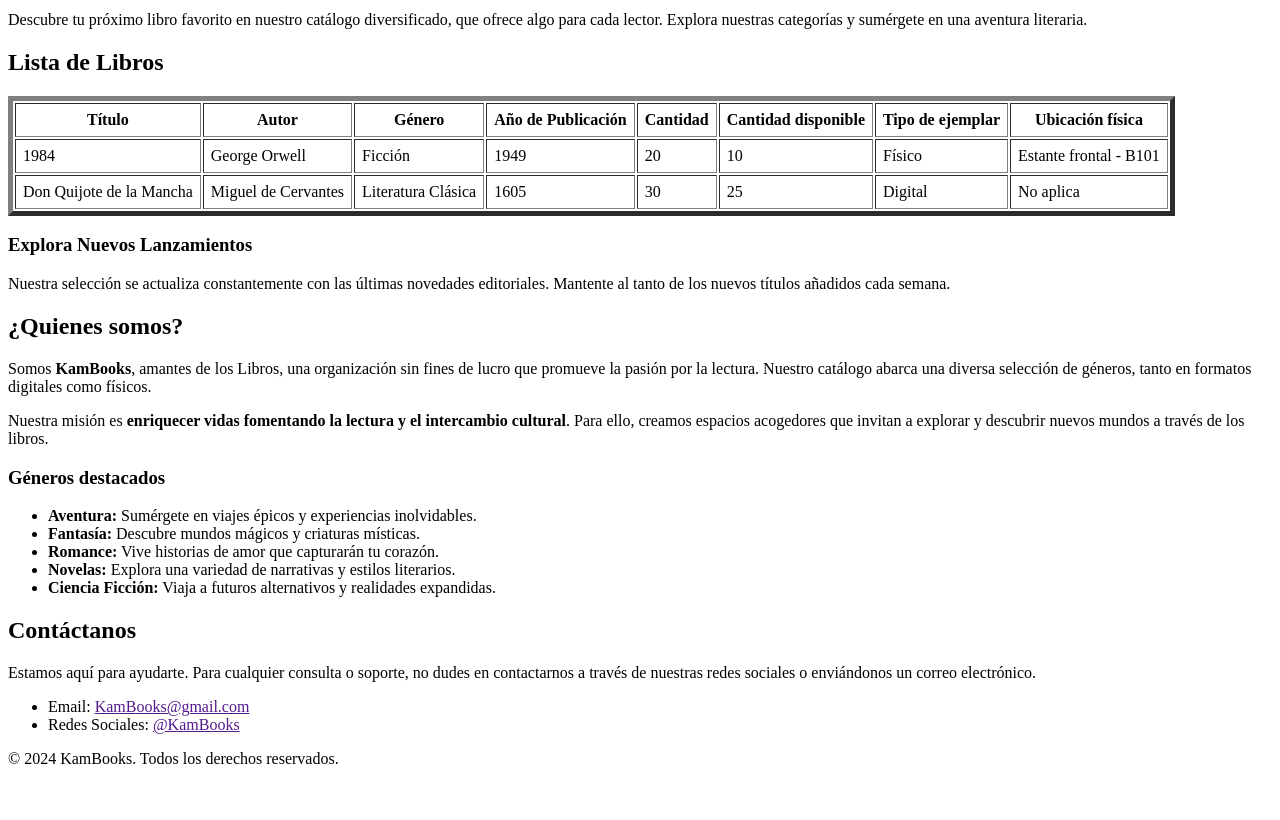
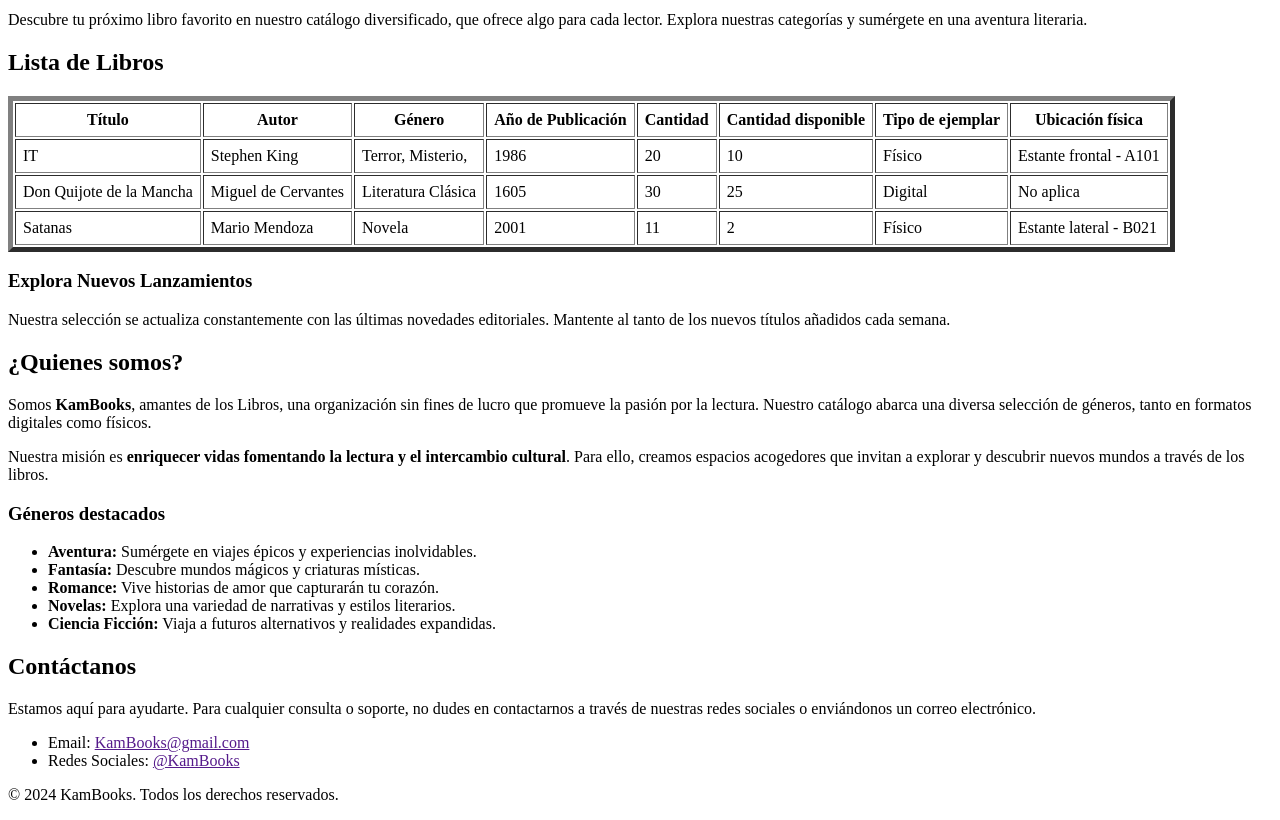
Before and after one commit to CamiloGR25/Libreria-Web, a plain HTML site: page index.html in a window 1280 px wide. Shown: the part 840-1660 px from the top of the page. Before the commit the page ends 1624 px from the top, so only its background shows below. Drawn offline with Linux system fonts and the light colour scheme.

Commit message:
Añadir libros a la tabla

```diff
--- a/index.html
+++ b/index.html
@@ -64,14 +64,14 @@
                     </thead>
                     <tbody>
                         <tr>
-                            <td>1984</td>
-                            <td>George Orwell</td>
-                            <td>Ficción</td>
-                            <td>1949</td>
+                            <td>IT</td>
+                            <td>Stephen King</td>
+                            <td>Terror, Misterio,</td>
+                            <td>1986</td>
                             <td>20</td>
                             <td>10</td>
                             <td>Físico</td>
-                            <td>Estante frontal - B101</td>
+                            <td>Estante frontal - A101</td>
                         </tr>
                         <tr>
                             <td>Don Quijote de la Mancha</td>
@@ -82,6 +82,16 @@
                             <td>25</td>
                             <td>Digital</td>
                             <td>No aplica</td>
+                        </tr>
+                        <tr>
+                            <td>Satanas</td>
+                            <td>Mario Mendoza</td>
+                            <td>Novela</td>
+                            <td>2001</td>
+                            <td>11</td>
+                            <td>2</td>
+                            <td>Físico</td>
+                            <td>Estante lateral - B021</td>
                         </tr>
                         <!-- Agrega más filas aquí -->
                     </tbody>
```
